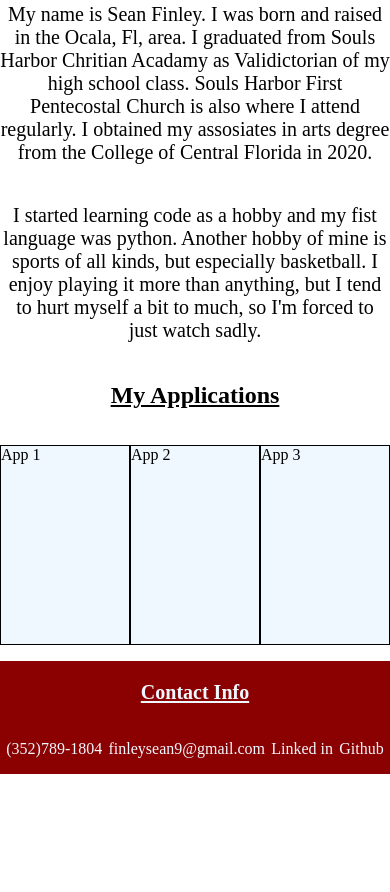
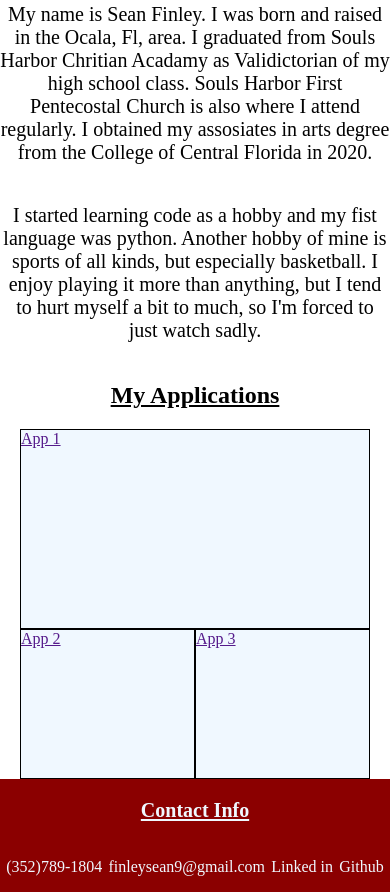
Before and after one commit to Desean2001/The-best-portfolio-ever, a plain HTML site: page index.html in a window 390 px wide. Shown: the part 391-1283 px from the top of the page. Before the commit the page ends 1165 px from the top, so only its background shows below. Drawn offline with Linux system fonts and the light colour scheme.

Commit message:
final changes for beggining

```diff
--- a/assets/css/style.css
+++ b/assets/css/style.css
@@ -79,13 +79,31 @@ section div {
     justify-content: center;
 }
 
-.sample {
+.sample-1 {
     background-color: aliceblue;
     border: 1px;
     border-color: black;
     border-style: solid;
-    width: 150px;
-    height: 200px;
+    width: 700px;
+    height: 400px;
+}
+
+.sample-2 {
+    background-color: aliceblue;
+    border: 1px;
+    border-color: black;
+    border-style: solid;
+    width: 350px;
+    height: 300px;
+}
+
+.sample-3 {
+    background-color: aliceblue;
+    border: 1px;
+    border-color: black;
+    border-style: solid;
+    width: 350px;
+    height: 300px;
 }
 
 footer {
@@ -134,6 +152,20 @@ footer a {
         font-size: 125%;
     }
 
+    .sample-1 {
+        width: 350px;
+        height: 200px;
+    }
+
+    .sample-2 {
+        width: 175px;
+        height:150px;
+    }
+    .sample-3 {
+        width: 175px;
+        height: 150px;
+    }
+
     footer {
         background-color: darkred;
     }
--- a/index.html
+++ b/index.html
@@ -34,9 +34,11 @@
             <section>
                 <h2 id="My-Applications">My Applications</h2>
                 <div>
-                    <p class="sample">App 1</p>
-                    <p class="sample">App 2</p>
-                    <p class="sample">App 3</p>
+                    <a class="sample-1" href="">App 1</a>
+                </div>
+                <div>
+                    <a class="sample-2" href="">App 2</p>
+                    <a class="sample-3" href="">App 3</a>
                 </div>
             </section>
         </main>
```
